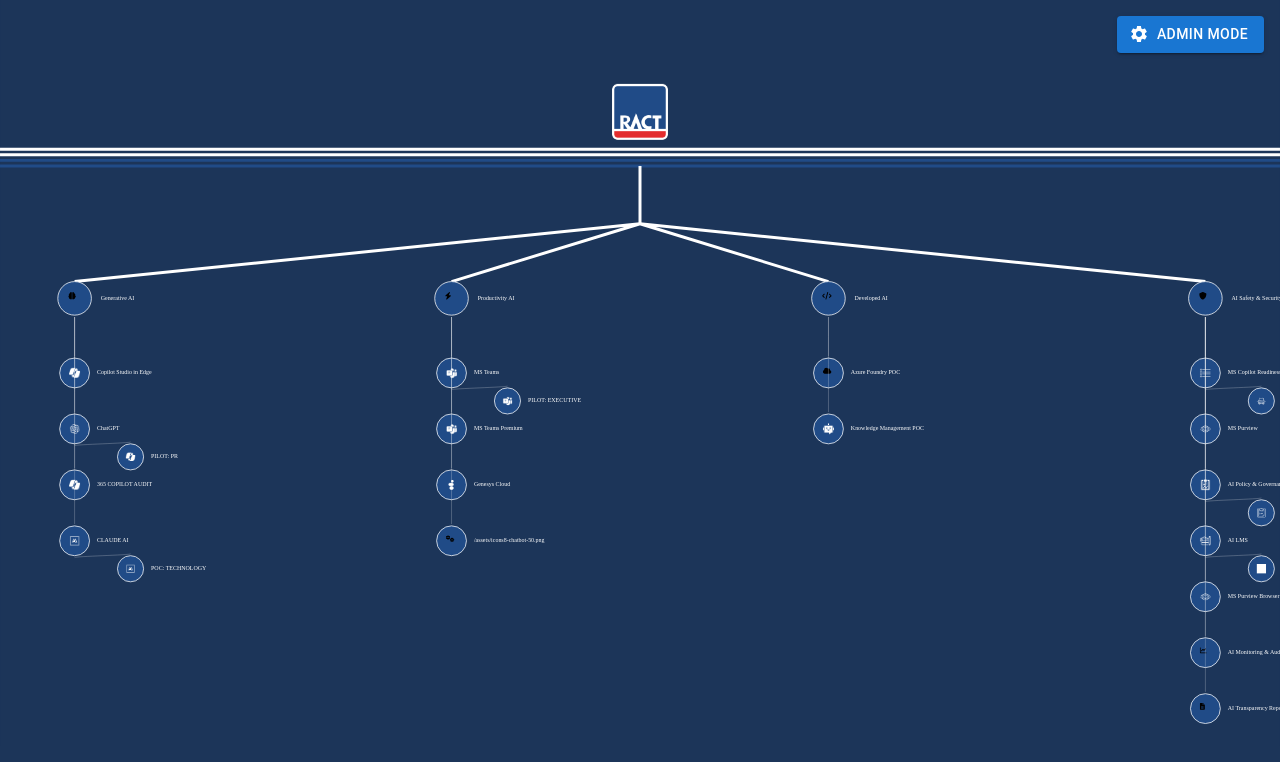
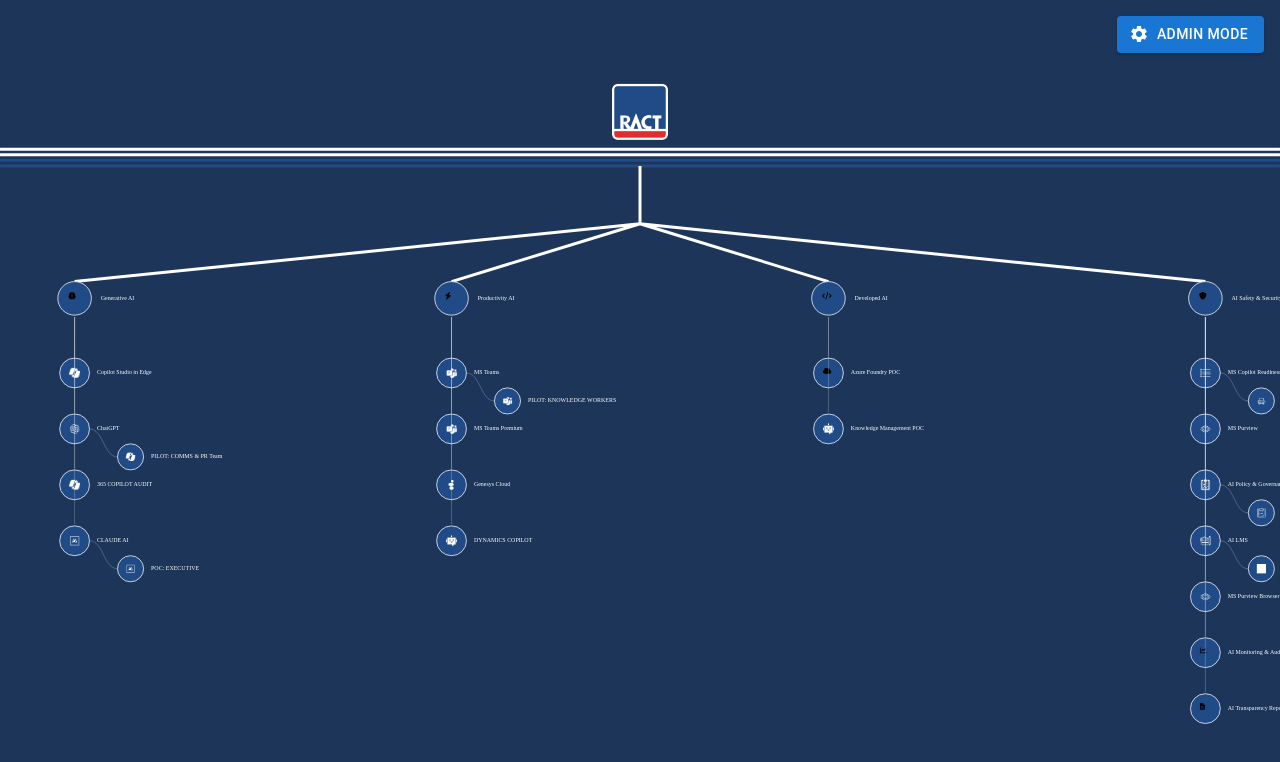
Before and after one commit to CasperGrey/roadmap-tree, a React (Create React App) app: page / in a window 1280 px wide. Shown: the top 762 px of the page. Built offline with nearby package versions, Linux system fonts and the light colour scheme; grey boxes are pictures that could not be loaded.

Commit message:
Animation

```diff
--- a/src/App.tsx
+++ b/src/App.tsx
@@ -62,32 +62,32 @@ export default function App() {
                             <line x1="0" y1="430" x2="3432" y2="430" stroke="#204B87" strokeWidth="8"/>
                             <line x1="0" y1="445" x2="3432" y2="445" stroke="#204B87" strokeWidth="8"/>
 
-                            {/* Cloud animations with multiple instances */}
-                            <g>
+                            {/* Cloud animations */}
+                            <g className="clouds">
                                 {/* Left-moving clouds */}
-                                {[0, 1, 2].map((i) => (
-                                    <g key={`left-${i}`} style={{ animationDelay: `${i * 10}s` }} className="animate-float-left">
+                                {[0, 1].map((i) => (
+                                    <g key={`left-${i}`} style={{ animationDelay: `${i * 15}s` }}>
                                         <image
                                             href="/assets/icons8-clouds-50.png"
-                                            x="0"
-                                            y="150"
+                                            x="3432"
+                                            y={150 + (i * 30)}
                                             width="160"
                                             height="120"
-                                            opacity="0"
+                                            className="animate-float-left"
                                         />
                                     </g>
                                 ))}
 
                                 {/* Right-moving clouds */}
-                                {[0, 1, 2].map((i) => (
-                                    <g key={`right-${i}`} style={{ animationDelay: `${i * 10}s` }} className="animate-float-right">
+                                {[0, 1].map((i) => (
+                                    <g key={`right-${i}`} style={{ animationDelay: `${i * 15}s` }}>
                                         <image
                                             href="/assets/icons8-clouds-50.png"
-                                            x="3432"
-                                            y="180"
-                                            width="120"
-                                            height="90"
-                                            opacity="0"
+                                            x="-160"
+                                            y={180 + (i * 30)}
+                                            width="160"
+                                            height="120"
+                                            className="animate-float-right"
                                         />
                                     </g>
                                 ))}
--- a/src/components/connectors/TreeConnector.tsx
+++ b/src/components/connectors/TreeConnector.tsx
@@ -28,12 +28,22 @@ export function TreeConnector({
     const endX = end.x;
     const endY = end.y - endNodeRadius - 5;  // Subtract small offset for visual polish
 
-    // For sub2 nodes, create a curved path
+    // For sub2 nodes, create a curved path from right side of parent
     if (nodeType === 'sub2') {
-        const controlPoint1X = startX;
-        const controlPoint1Y = startY + (endY - startY) / 3;
-        const controlPoint2X = endX;
-        const controlPoint2Y = endY - (endY - startY) / 3;
+        const startNodeRadius = 40;  // Parent/Sub nodes radius
+        const endNodeRadius = 35;    // Sub2 nodes radius
+
+        // Start from right side of parent node
+        const startX = start.x + startNodeRadius;
+        const startY = start.y;
+        const endX = end.x - endNodeRadius;
+        const endY = end.y;
+
+        // Calculate control points for the curve
+        const controlPoint1X = startX + (endX - startX) * 0.5;
+        const controlPoint1Y = startY;
+        const controlPoint2X = startX + (endX - startX) * 0.5;
+        const controlPoint2Y = endY;
 
         return (
             <motion.path
--- a/src/components/nodes/TreeNode.tsx
+++ b/src/components/nodes/TreeNode.tsx
@@ -14,7 +14,7 @@ export function TreeNodeComponent({ node, position }: TreeNodeComponentProps) {
                 radius: 45,
                 fill: '#204B87',
                 titleOffset: 70,
-                titleClass: 'text-sm font-normal'
+                titleClass: 'text-lg font-medium'
             },
             sub: {
                 radius: 40,
--- a/src/data/treeData.ts
+++ b/src/data/treeData.ts
@@ -25,7 +25,7 @@ export const treeData: TreeNode[] = [
                 children: [{
                     id: 'pilot-pr',
                     type: 'sub2',
-                    title: 'PILOT: PR',
+                    title: 'PILOT: COMMS & PR Team',
                     icon: '/assets/icons8-microsoft-copilot-50.png',
                     parentId: 'copilot-studio'
                 }]
@@ -46,7 +46,7 @@ export const treeData: TreeNode[] = [
                 children: [{
                     id: 'poc-technology',
                     type: 'sub2',
-                    title: 'POC: TECHNOLOGY',
+                    title: 'POC: EXECUTIVE',
                     icon: '/assets/icons8-claude-50.png',
                     parentId: 'claude-ai'
                 }]
@@ -68,7 +68,7 @@ export const treeData: TreeNode[] = [
                 children: [{
                     id: 'pilot-executive',
                     type: 'sub2',
-                    title: 'PILOT: EXECUTIVE',
+                    title: 'PILOT: KNOWLEDGE WORKERS',
                     icon: '/assets/icons8-teams-50 (1).png',
                     parentId: 'ms-teams'
                 }]
@@ -90,8 +90,8 @@ export const treeData: TreeNode[] = [
             {
                 id: 'dynamics365-copilot',
                 type: 'sub',
-                title: '/assets/icons8-chatbot-50.png',
-                icon: 'cogs',
+                title: 'DYNAMICS COPILOT',
+                icon: '/assets/icons8-chatbot-50.png',
                 parentId: 'productivity-ai',
             }
         ]
--- a/tailwind.config.js
+++ b/tailwind.config.js
@@ -11,21 +11,21 @@ module.exports = {
                 'poppins': ['Poppins', 'sans-serif'],
             },
             animation: {
-                'float-left': 'floatLeft 30s linear infinite',
-                'float-right': 'floatRight 30s linear infinite',
+                'float-left': 'floatLeft 40s linear infinite',
+                'float-right': 'floatRight 40s linear infinite',
             },
             keyframes: {
                 floatLeft: {
-                    '0%': { transform: 'translateX(3432px)', opacity: '0' },
-                    '10%': { opacity: '0.7' },
-                    '90%': { opacity: '0.7' },
-                    '100%': { transform: 'translateX(-400px)', opacity: '0' },
+                    '0%': { transform: 'translateX(0px)', opacity: '0' },
+                    '5%': { opacity: '0.7' },
+                    '95%': { opacity: '0.7' },
+                    '100%': { transform: 'translateX(-3592px)', opacity: '0' }
                 },
                 floatRight: {
-                    '0%': { transform: 'translateX(-400px)', opacity: '0' },
-                    '10%': { opacity: '0.7' },
-                    '90%': { opacity: '0.7' },
-                    '100%': { transform: 'translateX(3432px)', opacity: '0' },
+                    '0%': { transform: 'translateX(0px)', opacity: '0' },
+                    '5%': { opacity: '0.7' },
+                    '95%': { opacity: '0.7' },
+                    '100%': { transform: 'translateX(3592px)', opacity: '0' }
                 },
             },
         },
```
